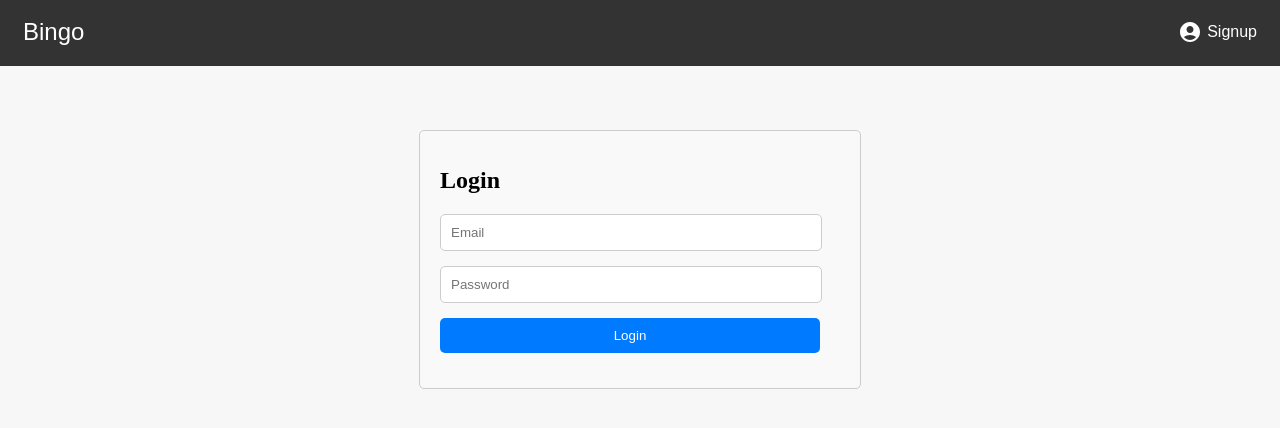
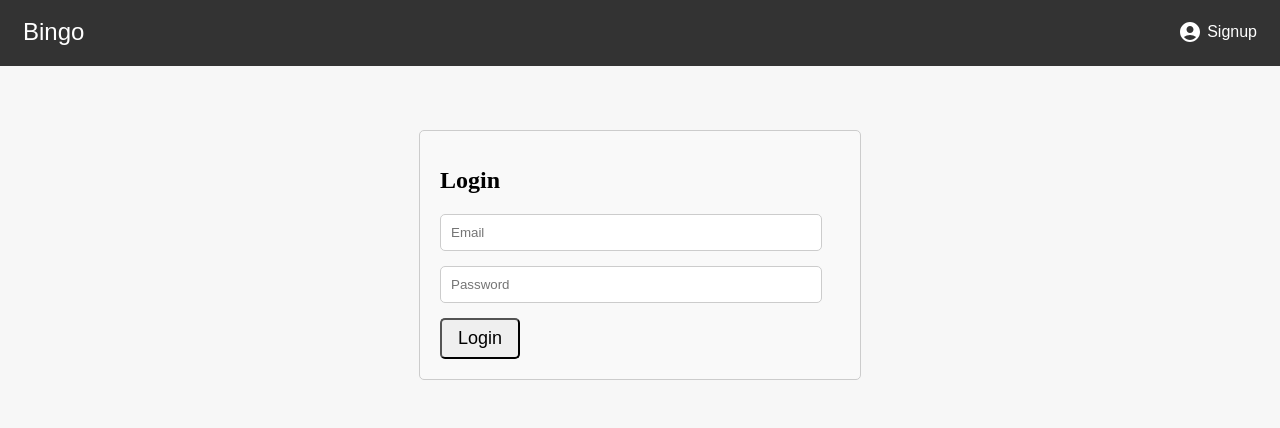
Before and after one commit to PremSai999/Bingo, a React (Create React App) app in the folder client/: page /login in a window 1280 px wide. Shown: the top 428 px of the page. Built offline with nearby package versions, Linux system fonts and the light colour scheme; no server answers; a web font is replaced by a local one.

Commit message:
added shadcn support

```diff
--- /dev/null
+++ b/client/craco.config.js
@@ -0,0 +1,10 @@
+/* craco.config.js */
+const path = require(`path`);
+
+module.exports = {
+  webpack: {
+    alias: {
+      "@": path.resolve(__dirname, "src/"),
+    },
+  },
+};
--- a/client/src/components/Login/Login.jsx
+++ b/client/src/components/Login/Login.jsx
@@ -4,6 +4,8 @@ import { useNavigate } from 'react-router-dom'
 import { login } from '../../utils/gameFuncs'
 import { toast } from 'react-toastify'
 import '../../App.css'
+import { Input } from '../ui/input'
+import { Button } from '../ui/button'
 
 function Login() {
 	const navigate = useNavigate();
@@ -27,21 +29,21 @@ function Login() {
 		<div className='register-form'>
 			<h1>Login</h1>
 			<form onSubmit={loginUser}>
-				<input
+				<Input
 					value={email}
 					onChange={(e) => setEmail(e.target.value)}
 					type="email"
 					placeholder="Email"
 				/>
 				<br />
-				<input
+				<Input
 					value={password}
 					onChange={(e) => setPassword(e.target.value)}
 					type="password"
 					placeholder="Password"
 				/>
 				<br />
-				<input type="submit" value="Login" />
+				<Button type="submit">Login</Button>
 			</form>
 		</div>
 	)
--- a/client/src/components/Signup/Signup.jsx
+++ b/client/src/components/Signup/Signup.jsx
@@ -4,6 +4,8 @@ import { useNavigate } from "react-router-dom";
 import { signup } from "../../utils/gameFuncs";
 import {toast} from "react-toastify"
 import '../../App.css'
+import { Input } from "../ui/input";
+import { Button } from "../ui/button";
 
 
 function Signup() {
@@ -28,28 +30,28 @@ function Signup() {
 		<div className="register-form">
 			<h1>Register</h1>
 			<form onSubmit={registerUser}>
-				<input
+				<Input
 					value={name}
 					onChange={(e) => setName(e.target.value)}
 					type="text"
 					placeholder="Name"
 				/>
 				<br />
-				<input
+				<Input
 					value={email}
 					onChange={(e) => setEmail(e.target.value)}
 					type="email"
 					placeholder="Email"
 				/>
 				<br />
-				<input
+				<Input
 					value={password}
 					onChange={(e) => setPassword(e.target.value)}
 					type="password"
 					placeholder="Password"
 				/>
 				<br />
-				<input type="submit" value="Register" />
+				<Button type="submit">Register</Button>
 			</form>
 		</div>
 	)
--- /dev/null
+++ b/client/src/components/ui/button.tsx
@@ -0,0 +1,56 @@
+import * as React from "react"
+import { Slot } from "@radix-ui/react-slot"
+import { cva, type VariantProps } from "class-variance-authority"
+
+import { cn } from "@/lib/utils"
+
+const buttonVariants = cva(
+  "inline-flex items-center justify-center whitespace-nowrap rounded-md text-sm font-medium ring-offset-background transition-colors focus-visible:outline-none focus-visible:ring-2 focus-visible:ring-ring focus-visible:ring-offset-2 disabled:pointer-events-none disabled:opacity-50",
+  {
+    variants: {
+      variant: {
+        default: "bg-primary text-primary-foreground hover:bg-primary/90",
+        destructive:
+          "bg-destructive text-destructive-foreground hover:bg-destructive/90",
+        outline:
+          "border border-input bg-background hover:bg-accent hover:text-accent-foreground",
+        secondary:
+          "bg-secondary text-secondary-foreground hover:bg-secondary/80",
+        ghost: "hover:bg-accent hover:text-accent-foreground",
+        link: "text-primary underline-offset-4 hover:underline",
+      },
+      size: {
+        default: "h-10 px-4 py-2",
+        sm: "h-9 rounded-md px-3",
+        lg: "h-11 rounded-md px-8",
+        icon: "h-10 w-10",
+      },
+    },
+    defaultVariants: {
+      variant: "default",
+      size: "default",
+    },
+  }
+)
+
+export interface ButtonProps
+  extends React.ButtonHTMLAttributes<HTMLButtonElement>,
+    VariantProps<typeof buttonVariants> {
+  asChild?: boolean
+}
+
+const Button = React.forwardRef<HTMLButtonElement, ButtonProps>(
+  ({ className, variant, size, asChild = false, ...props }, ref) => {
+    const Comp = asChild ? Slot : "button"
+    return (
+      <Comp
+        className={cn(buttonVariants({ variant, size, className }))}
+        ref={ref}
+        {...props}
+      />
+    )
+  }
+)
+Button.displayName = "Button"
+
+export { Button, buttonVariants }
--- /dev/null
+++ b/client/src/components/ui/input.tsx
@@ -0,0 +1,25 @@
+import * as React from "react"
+
+import { cn } from "@/lib/utils"
+
+export interface InputProps
+  extends React.InputHTMLAttributes<HTMLInputElement> {}
+
+const Input = React.forwardRef<HTMLInputElement, InputProps>(
+  ({ className, type, ...props }, ref) => {
+    return (
+      <input
+        type={type}
+        className={cn(
+          "flex h-10 w-full rounded-md border border-input bg-background px-3 py-2 text-sm ring-offset-background file:border-0 file:bg-transparent file:text-sm file:font-medium placeholder:text-muted-foreground focus-visible:outline-none focus-visible:ring-2 focus-visible:ring-ring focus-visible:ring-offset-2 disabled:cursor-not-allowed disabled:opacity-50",
+          className
+        )}
+        ref={ref}
+        {...props}
+      />
+    )
+  }
+)
+Input.displayName = "Input"
+
+export { Input }
```
Also changed, not shown: client/package.json (+22 -4 lines), client/tailwind.config.js (added, +76 -0 lines), client/tsconfig.json (added, +34 -0 lines), client/components.json (added), 1 other file (tests, documents, lock files or other folders).
